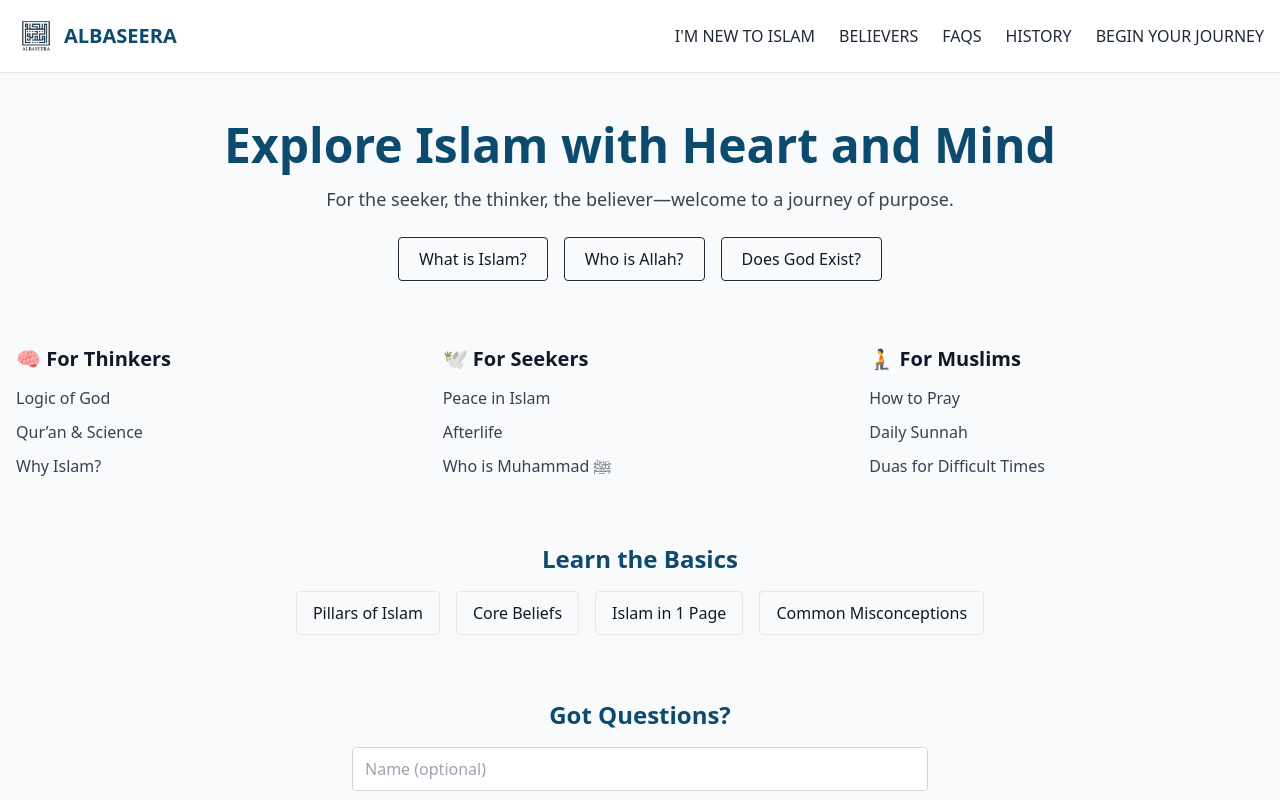
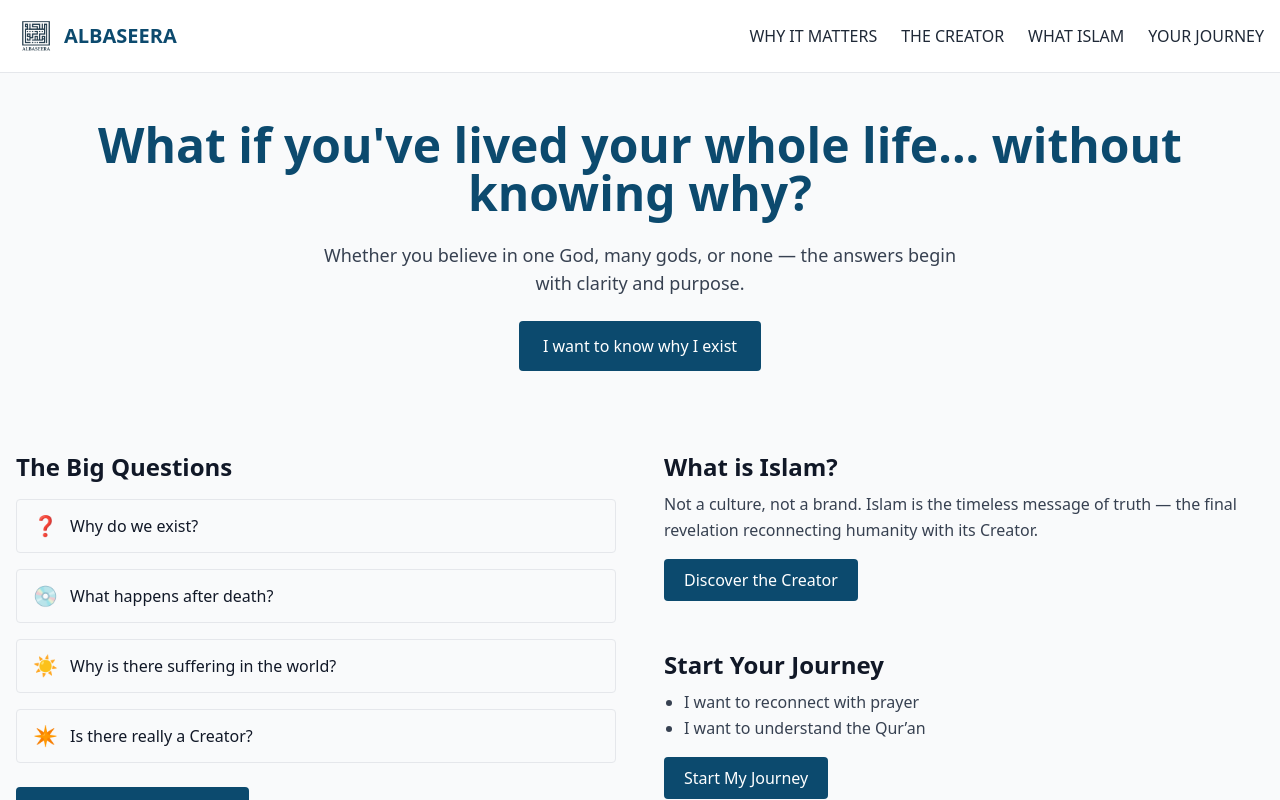
Before and after one commit to SultanisEssay/albaseera, a Next.js app: page / in a window 1280 px wide. Shown: the top 800 px of the page. Built offline with nearby package versions, Linux system fonts and the light colour scheme.

Commit message:
Update index.js

```diff
--- a/pages/index.js
+++ b/pages/index.js
@@ -17,11 +17,10 @@ export default function Home() {
           </Link>
 
           <nav className="hidden sm:flex space-x-6 text-sm sm:text-base text-gray-800 font-medium">
-            <Link href="/new-to-islam" className="hover:text-sky-800">I'M NEW TO ISLAM</Link>
-            <Link href="/believers" className="hover:text-sky-800">BELIEVERS</Link>
-            <Link href="/faqs" className="hover:text-sky-800">FAQS</Link>
-            <Link href="/history" className="hover:text-sky-800">HISTORY</Link>
-            <Link href="/begin" className="hover:text-sky-800">BEGIN YOUR JOURNEY</Link>
+            <Link href="/why-it-matters" className="hover:text-sky-800">WHY IT MATTERS</Link>
+            <Link href="/creator" className="hover:text-sky-800">THE CREATOR</Link>
+            <Link href="/what-islam" className="hover:text-sky-800">WHAT ISLAM</Link>
+            <Link href="/journey" className="hover:text-sky-800">YOUR JOURNEY</Link>
           </nav>
 
           <button className="sm:hidden text-gray-700 focus:outline-none" onClick={() => setMenuOpen(!menuOpen)}>
@@ -37,75 +36,60 @@ export default function Home() {
 
         {menuOpen && (
           <div className="sm:hidden px-4 pb-4 space-y-2 bg-white shadow">
-            <Link href="/new-to-islam" className="block text-gray-800 hover:text-sky-800">I'M NEW TO ISLAM</Link>
-            <Link href="/believers" className="block text-gray-800 hover:text-sky-800">BELIEVERS</Link>
-            <Link href="/faqs" className="block text-gray-800 hover:text-sky-800">FAQS</Link>
-            <Link href="/history" className="block text-gray-800 hover:text-sky-800">HISTORY</Link>
-            <Link href="/begin" className="block text-gray-800 hover:text-sky-800">BEGIN YOUR JOURNEY</Link>
+            <Link href="/why-it-matters" className="block text-gray-800 hover:text-sky-800">WHY IT MATTERS</Link>
+            <Link href="/creator" className="block text-gray-800 hover:text-sky-800">THE CREATOR</Link>
+            <Link href="/what-islam" className="block text-gray-800 hover:text-sky-800">WHAT ISLAM</Link>
+            <Link href="/journey" className="block text-gray-800 hover:text-sky-800">YOUR JOURNEY</Link>
           </div>
         )}
       </header>
 
       {/* MAIN */}
       <main className="max-w-7xl mx-auto px-4 py-12 text-gray-900">
-        <section className="text-center mb-16">
-          <h1 className="text-4xl sm:text-5xl font-bold mb-4 text-sky-900">Explore Islam with Heart and Mind</h1>
-          <p className="text-lg text-gray-700 mb-6">For the seeker, the thinker, the believer—welcome to a journey of purpose.</p>
-          <div className="flex flex-wrap justify-center gap-4">
-            <Link href="/what-is-islam" className="border border-gray-800 px-5 py-2 rounded hover:bg-gray-100">What is Islam?</Link>
-            <Link href="/who-is-allah" className="border border-gray-800 px-5 py-2 rounded hover:bg-gray-100">Who is Allah?</Link>
-            <Link href="/does-god-exist" className="border border-gray-800 px-5 py-2 rounded hover:bg-gray-100">Does God Exist?</Link>
+        {/* HERO */}
+        <section className="text-center mb-20">
+          <h1 className="text-4xl sm:text-5xl font-bold mb-6 text-sky-900">What if you've lived your whole life... without knowing why?</h1>
+          <p className="text-lg text-gray-700 mb-6 max-w-2xl mx-auto">Whether you believe in one God, many gods, or none — the answers begin with clarity and purpose.</p>
+          <Link href="/why-it-matters" className="inline-block bg-sky-900 text-white px-6 py-3 rounded hover:bg-sky-800">I want to know why I exist</Link>
+        </section>
+
+        {/* BIG QUESTIONS + INTRO */}
+        <section className="grid grid-cols-1 md:grid-cols-2 gap-12 mb-20">
+          <div>
+            <h2 className="text-2xl font-bold mb-4">The Big Questions</h2>
+            <ul className="space-y-4">
+              <li className="border rounded px-4 py-3 flex items-center gap-3"><span className="text-xl">❓</span> Why do we exist?</li>
+              <li className="border rounded px-4 py-3 flex items-center gap-3"><span className="text-xl">💿</span> What happens after death?</li>
+              <li className="border rounded px-4 py-3 flex items-center gap-3"><span className="text-xl">☀️</span> Why is there suffering in the world?</li>
+              <li className="border rounded px-4 py-3 flex items-center gap-3"><span className="text-xl">✴️</span> Is there really a Creator?</li>
+            </ul>
+            <Link href="/why-it-matters" className="mt-6 inline-block bg-sky-900 text-white px-6 py-2 rounded hover:bg-sky-800">Explore These Questions</Link>
+          </div>
+
+          <div className="space-y-12">
+            <div>
+              <h2 className="text-2xl font-bold mb-2">What is Islam?</h2>
+              <p className="mb-4 text-gray-700">Not a culture, not a brand. Islam is the timeless message of truth — the final revelation reconnecting humanity with its Creator.</p>
+              <Link href="/creator" className="inline-block bg-sky-900 text-white px-5 py-2 rounded hover:bg-sky-800">Discover the Creator</Link>
+            </div>
+
+            <div>
+              <h2 className="text-2xl font-bold mb-2">Start Your Journey</h2>
+              <ul className="mb-4 list-disc pl-5 text-gray-700">
+                <li>I want to reconnect with prayer</li>
+                <li>I want to understand the Qur’an</li>
+              </ul>
+              <Link href="/journey" className="inline-block bg-sky-900 text-white px-5 py-2 rounded hover:bg-sky-800">Start My Journey</Link>
+            </div>
+
+            <div>
+              <h2 className="text-2xl font-bold mb-2">Ask. Anything. Anonymously</h2>
+              <p className="text-gray-700">Confused? Unsure? Skeptical? Ask anything — no judgment, no labels.</p>
+            </div>
           </div>
         </section>
 
-        <section className="grid grid-cols-1 sm:grid-cols-3 gap-8 text-center sm:text-left mb-16">
-          <div>
-            <h3 className="text-xl font-semibold mb-3">🧠 For Thinkers</h3>
-            <ul className="space-y-2 text-gray-700">
-              <li>Logic of God</li>
-              <li>Qur’an & Science</li>
-              <li>Why Islam?</li>
-            </ul>
-          </div>
-          <div>
-            <h3 className="text-xl font-semibold mb-3">🕊️ For Seekers</h3>
-            <ul className="space-y-2 text-gray-700">
-              <li>Peace in Islam</li>
-              <li>Afterlife</li>
-              <li>Who is Muhammad ﷺ</li>
-            </ul>
-          </div>
-          <div>
-            <h3 className="text-xl font-semibold mb-3">🧎 For Muslims</h3>
-            <ul className="space-y-2 text-gray-700">
-              <li>How to Pray</li>
-              <li>Daily Sunnah</li>
-              <li>Duas for Difficult Times</li>
-            </ul>
-          </div>
-        </section>
-
-        <section className="text-center mb-16">
-          <h2 className="text-2xl font-semibold mb-4 text-sky-900">Learn the Basics</h2>
-          <div className="flex flex-wrap justify-center gap-4">
-            <Link href="/pillars" className="border px-4 py-2 rounded hover:bg-gray-100">Pillars of Islam</Link>
-            <Link href="/beliefs" className="border px-4 py-2 rounded hover:bg-gray-100">Core Beliefs</Link>
-            <Link href="/islam-one-page" className="border px-4 py-2 rounded hover:bg-gray-100">Islam in 1 Page</Link>
-            <Link href="/misconceptions" className="border px-4 py-2 rounded hover:bg-gray-100">Common Misconceptions</Link>
-          </div>
-        </section>
-
-        <section className="text-center mb-20">
-          <h2 className="text-2xl font-semibold mb-4 text-sky-900">Got Questions?</h2>
-          <form className="max-w-xl mx-auto space-y-4 text-left">
-            <input type="text" placeholder="Name (optional)" className="w-full border border-gray-300 px-3 py-2 rounded focus:outline-none focus:ring-2 focus:ring-sky-600" />
-            <input type="email" placeholder="Email (optional)" className="w-full border border-gray-300 px-3 py-2 rounded focus:outline-none focus:ring-2 focus:ring-sky-600" />
-            <textarea placeholder="Your question" rows={4} className="w-full border border-gray-300 px-3 py-2 rounded focus:outline-none focus:ring-2 focus:ring-sky-600"></textarea>
-            <button type="submit" className="w-full bg-sky-800 text-white py-2 rounded hover:bg-sky-900 transition">Submit</button>
-            <p className="text-sm text-gray-500 text-center">We respond within 24 hours.</p>
-          </form>
-        </section>
-
+        {/* FOOTER */}
         <footer className="border-t pt-6 text-center text-sm text-gray-600">
           <div className="flex flex-wrap justify-center gap-4 mb-4">
             <Link href="/about" className="hover:underline">About</Link>
```
